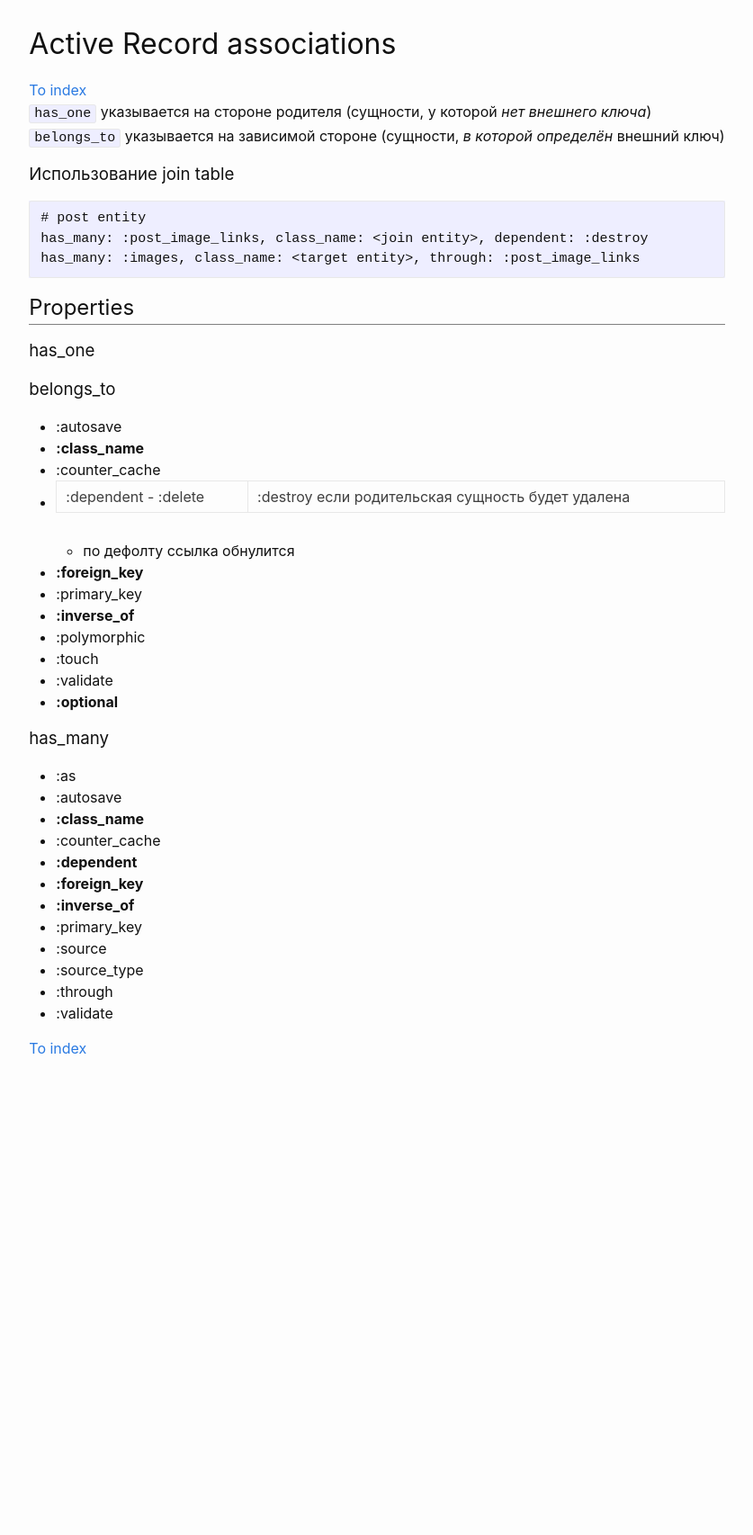
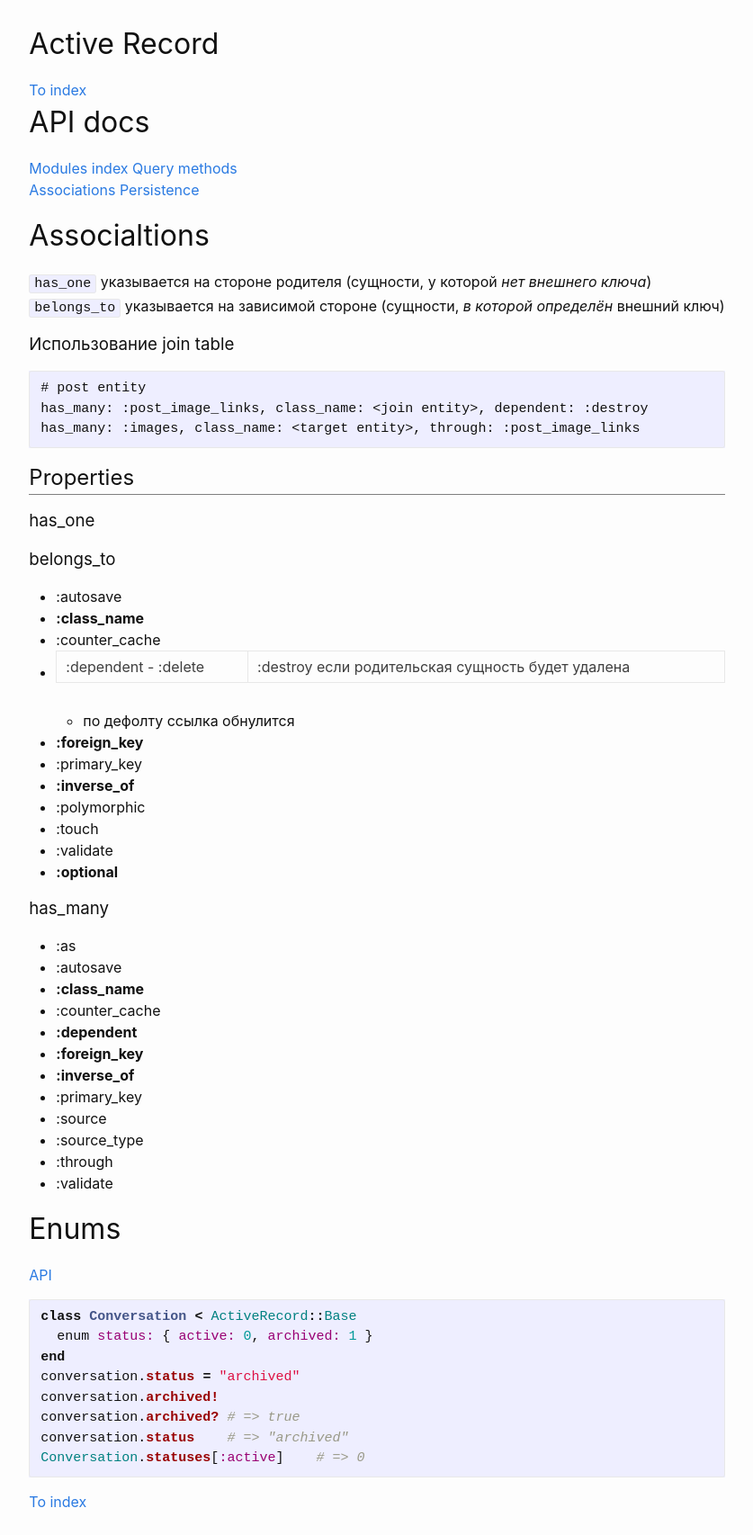
Before and after one commit to bragnikita/developer_wiki, a Jekyll site: the page built from _wiki/rails/active_record_assoc.md, in a window 1280 px wide. Shown: the whole page at 90% size, without its empty margins (221-1058 px from the left). Built offline with Jekyll 4.4.1, drawn with Linux system fonts in a browser that asks for light colours; before the commit the page ends 1202 px from its top, so only the background shows below that.

Commit message:
Update from 2018/10/26 19:19:00

````diff
--- a/_wiki/rails/active_record_assoc.md
+++ b/_wiki/rails/active_record_assoc.md
@@ -1,9 +1,16 @@
 ---
-title: Active Record associations
+title: Active Record
 category: rails
-keywords: active record, associations
+keywords: active record, associations,api
 ---
+# API docs
+[Modules index](https://api.rubyonrails.org/classes/ActiveRecord.html)
+[Query methods](https://api.rubyonrails.org/classes/ActiveRecord/QueryMethods.html)
+[Associations](https://api.rubyonrails.org/classes/ActiveRecord/Associations/ClassMethods.html)
+[Persistence](https://api.rubyonrails.org/classes/ActiveRecord/Persistence.html)
 
+
+# Associaltions
 `has_one` указывается на стороне родителя (сущности, у которой _нет внешнего ключа_)
 `belongs_to` указывается на зависимой стороне (сущности, _в которой определён_ внешний ключ)
 
@@ -48,3 +55,16 @@ has_many: :images, class_name: <target entity>, through: :post_image_links
 * :source_type
 * :through
 * :validate
+
+# Enums
+[API](https://api.rubyonrails.org/classes/ActiveRecord/Enum.html)
+```ruby
+class Conversation < ActiveRecord::Base
+  enum status: { active: 0, archived: 1 }
+end
+conversation.status = "archived"
+conversation.archived!
+conversation.archived? # => true
+conversation.status    # => "archived"
+Conversation.statuses[:active]    # => 0
+```
````
Also changed, not shown: _wiki/rspec/capyabara.md (+4 -0 lines).
